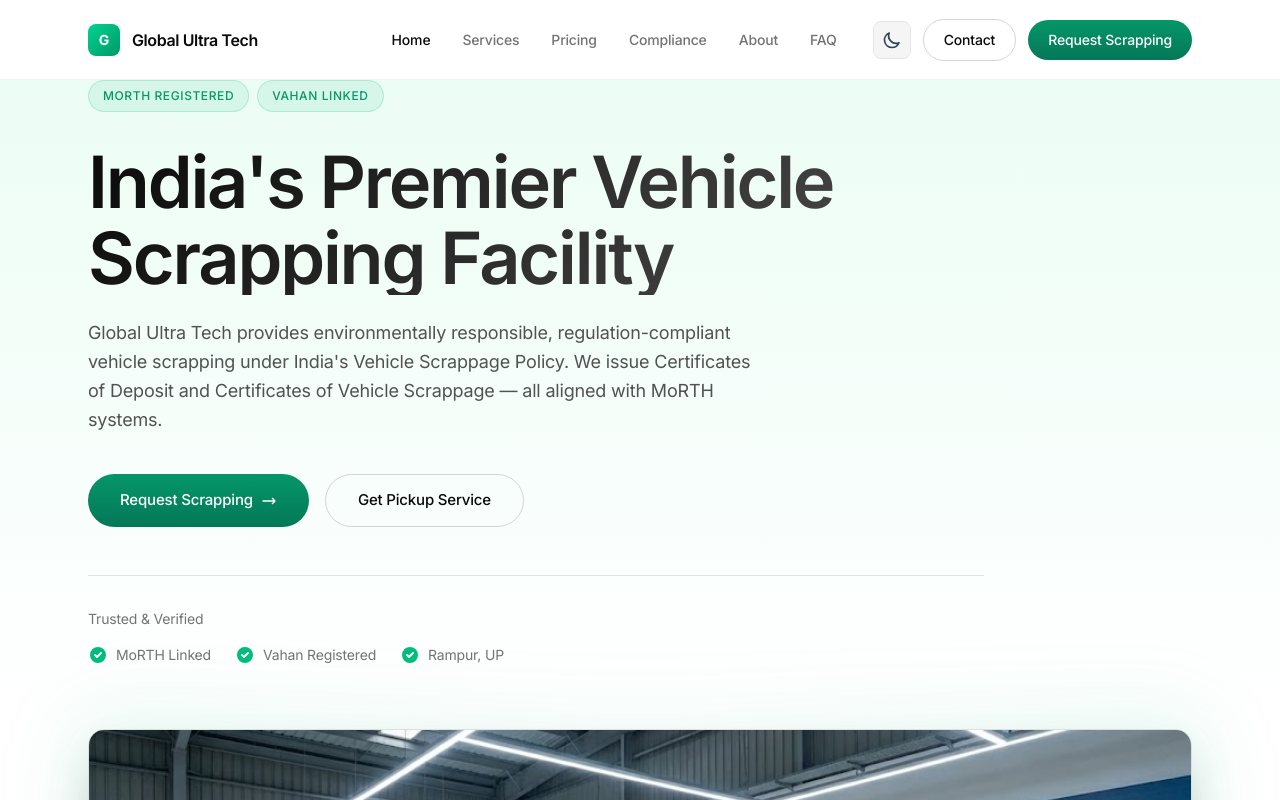
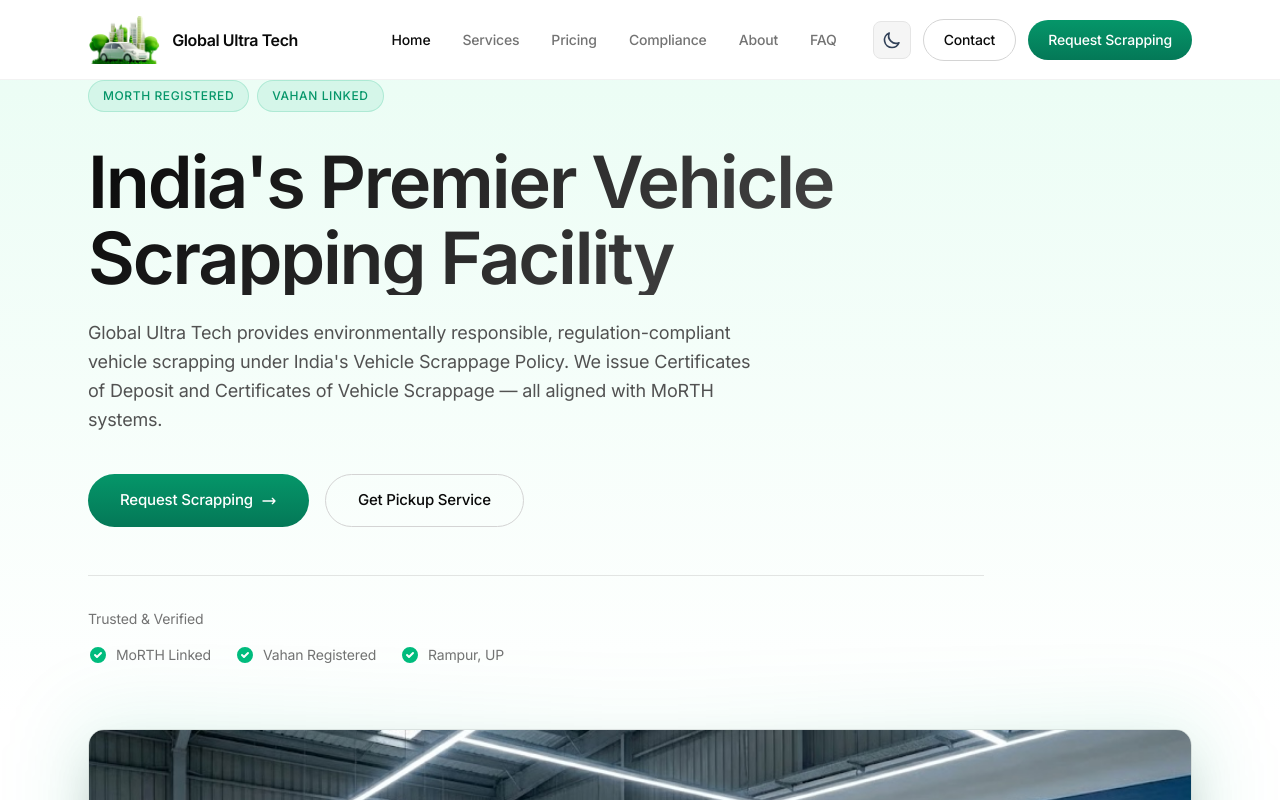
Before and after one commit to anshveerturna/global-ultra-tech-website, a React (Vite) app: page / in a window 1280 px wide. Shown: the top 800 px of the page. Built offline with nearby package versions, Linux system fonts and the light colour scheme.

Commit message:
feat: move RVSF/MoRTH logo to header
- Replaced green G logo with official RVSF/MoRTH image in header and footer
- Removed duplicate image from MoRTH section on Home page

```diff
--- a/src/layouts/SiteLayout.tsx
+++ b/src/layouts/SiteLayout.tsx
@@ -55,9 +55,11 @@
         <div className="flex items-center justify-between h-16 md:h-20">
           {/* Logo */}
           <Link to="/" className="flex items-center gap-3 group">
-            <div className="w-8 h-8 rounded-lg bg-gradient-to-br from-emerald-400 to-emerald-600 flex items-center justify-center">
-              <span className="text-sm font-bold text-white">G</span>
-            </div>
+            <img
+              src="/images/glob3.png"
+              alt="RVSF - Registered Vehicle Scrapping Facility"
+              className="h-10 md:h-12 w-auto"
+            />
             <span className="text-base font-semibold text-[var(--color-text)] tracking-tight">
               Global Ultra Tech
             </span>
@@ -170,9 +172,11 @@
           {/* Brand */}
           <div className="lg:col-span-2">
             <Link to="/" className="flex items-center gap-3">
-              <div className="w-8 h-8 rounded-lg bg-gradient-to-br from-emerald-400 to-emerald-600 flex items-center justify-center">
-                <span className="text-sm font-bold text-white">G</span>
-              </div>
+              <img
+                src="/images/glob3.png"
+                alt="RVSF - Registered Vehicle Scrapping Facility"
+                className="h-10 w-auto"
+              />
               <span className="text-base font-semibold text-[var(--color-text)] tracking-tight">
                 Global Ultra Tech
               </span>
--- a/src/pages/Home.tsx
+++ b/src/pages/Home.tsx
@@ -317,16 +317,6 @@
                   </div>
                 </div>
               </div>
-              {/* RVSF MoRTH Logo */}
-              <div className="flex justify-center">
-                <div className="relative p-8 rounded-2xl bg-white shadow-2xl">
-                  <img
-                    src="/images/glob3.png"
-                    alt="RVSF - Registered Vehicle Scrapping Facility - Government of India"
-                    className="w-full max-w-md"
-                  />
-                </div>
-              </div>
             </div>
           </div>
         </div>
```
